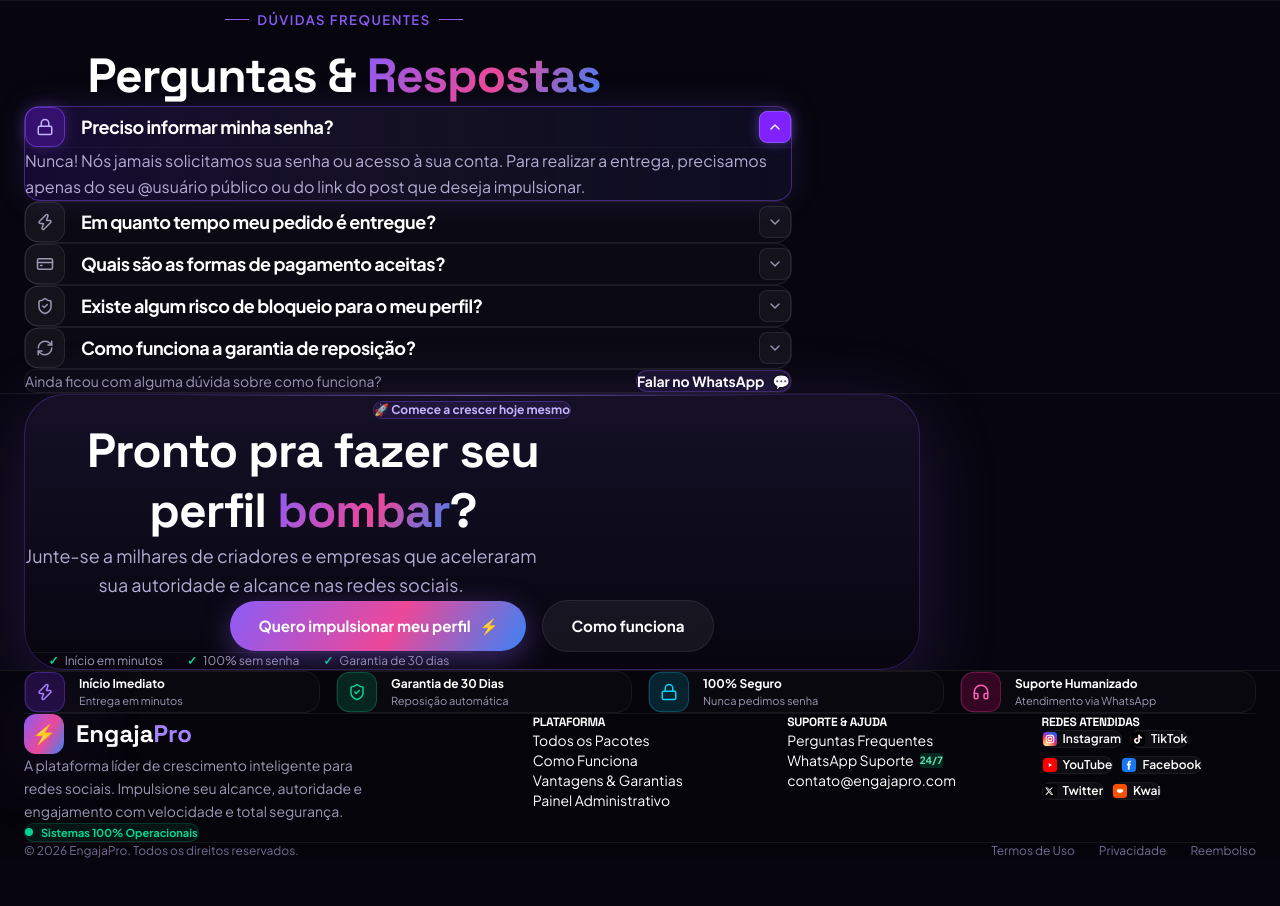
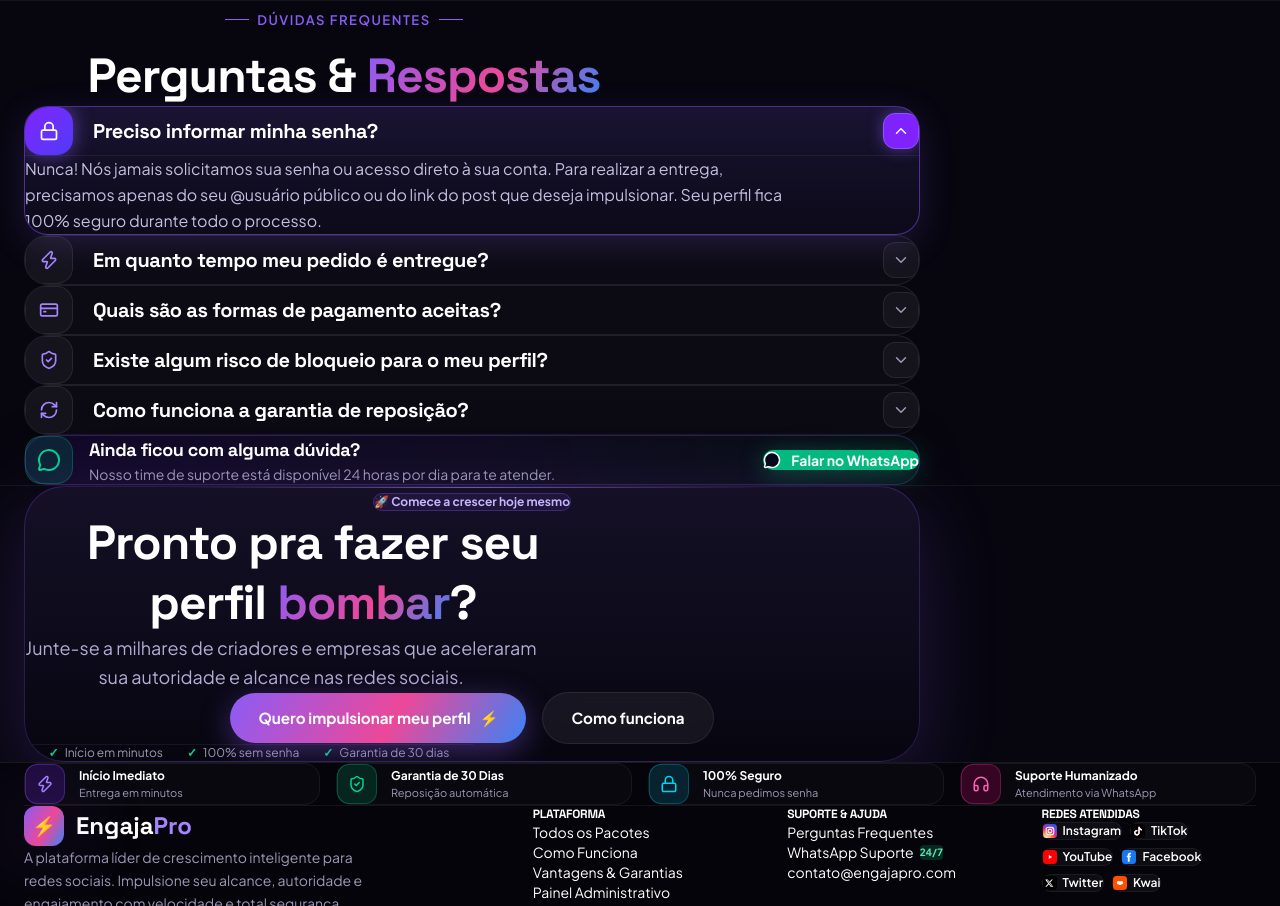
Before and after one commit to nsnexus/engaja, a Next.js app: page / in a window 1280 px wide. Shown: the part 2238-3144 px from the top of the page. Before the commit the page ends 3097 px from the top, so only its background shows below. Built offline with nearby package versions, Linux system fonts and the light colour scheme; no server answers.

Commit message:
fix(faq): craft redesign of accordion cards with generous padding, rich typography, smooth toggle, and WhatsApp support card

```diff
--- a/components/site/FAQ.tsx
+++ b/components/site/FAQ.tsx
@@ -1,6 +1,6 @@
 "use client";
 import { useState } from "react";
-import { Lock, Zap, CreditCard, ShieldCheck, RefreshCw, ChevronDown } from "lucide-react";
+import { Lock, Zap, CreditCard, ShieldCheck, RefreshCw, ChevronDown, MessageCircle } from "lucide-react";
 
 interface FAQItem {
   q: string;
@@ -11,12 +11,12 @@ interface FAQItem {
 const FAQS: FAQItem[] = [
   {
     q: "Preciso informar minha senha?",
-    a: "Nunca! Nós jamais solicitamos sua senha ou acesso à sua conta. Para realizar a entrega, precisamos apenas do seu @usuário público ou do link do post que deseja impulsionar.",
+    a: "Nunca! Nós jamais solicitamos sua senha ou acesso direto à sua conta. Para realizar a entrega, precisamos apenas do seu @usuário público ou do link do post que deseja impulsionar. Seu perfil fica 100% seguro durante todo o processo.",
     icon: Lock,
   },
   {
     q: "Em quanto tempo meu pedido é entregue?",
-    a: "A maioria dos serviços tem início imediato de 2 a 15 minutos após a confirmação do pagamento. O prazo estimado de conclusão varia de acordo com a quantidade e é informado em cada pacote.",
+    a: "A maioria dos serviços tem início imediato de 2 a 15 minutos após a confirmação do pagamento. A entrega é feita de forma gradual e natural para garantir o máximo de segurança e engajamento orgânico para o seu perfil.",
     icon: Zap,
   },
   {
@@ -26,12 +26,12 @@ const FAQS: FAQItem[] = [
   },
   {
     q: "Existe algum risco de bloqueio para o meu perfil?",
-    a: "Zero risco. Todos os nossos serviços respeitam os limites e as diretrizes oficiais das plataformas, com entrega gradual, segura e orgânica.",
+    a: "Zero risco. Todos os nossos métodos respeitam rigorosamente os limites e diretrizes oficiais das plataformas. Não utilizamos bots invasivos, garantindo que seu perfil continue seguro e elegível para monetização.",
     icon: ShieldCheck,
   },
   {
     q: "Como funciona a garantia de reposição?",
-    a: "Caso haja qualquer oscilação de quantidade dentro do prazo de garantia de 30 dias do seu pacote, basta entrar em contato que realizamos a reposição gratuita automaticamente.",
+    a: "Oferecemos garantia de reposição automática de 30 dias. Caso haja qualquer oscilação ou queda na quantidade contratada durante esse período, basta acionar nosso suporte que repomos sem nenhum custo adicional.",
     icon: RefreshCw,
   },
 ];
@@ -44,55 +44,61 @@ export function FAQ() {
   }
 
   return (
-    <div className="max-w-3xl mx-auto">
-      <div className="space-y-3.5">
+    <div className="w-full max-w-4xl mx-auto">
+      {/* FAQ Accordion List */}
+      <div className="space-y-4">
         {FAQS.map((item, i) => {
           const isOpen = openIndex === i;
           const Icon = item.icon;
+
           return (
             <div
               key={i}
-              className={`rounded-2xl transition-all duration-300 border ${
+              className={`rounded-2xl sm:rounded-3xl transition-all duration-300 border overflow-hidden ${
                 isOpen
-                  ? "bg-gradient-to-r from-violet-950/40 via-[#161226]/90 to-indigo-950/30 border-violet-500/40 shadow-[0_0_30px_rgba(139,92,246,0.15)]"
-                  : "bg-white/[0.02] hover:bg-white/[0.04] border-white/[0.07] hover:border-white/[0.14]"
+                  ? "bg-gradient-to-b from-[#1a1433] via-[#120e24] to-[#0d0a1a] border-violet-500/50 shadow-[0_10px_35px_rgba(139,92,246,0.18)]"
+                  : "bg-white/[0.025] hover:bg-white/[0.05] border-white/[0.08] hover:border-white/[0.16]"
               }`}
             >
+              {/* Question Toggle Button */}
               <button
                 type="button"
-                className="w-full flex items-center justify-between p-5 sm:p-6 text-left cursor-pointer gap-4 transition-colors"
+                className="w-full flex items-center justify-between px-6 py-5 sm:px-8 sm:py-6 text-left cursor-pointer gap-4 transition-colors"
                 onClick={() => toggle(i)}
                 aria-expanded={isOpen}
               >
-                <div className="flex items-center gap-3.5 sm:gap-4">
-                  <span
-                    className={`w-9 h-9 sm:w-10 sm:h-10 rounded-xl flex items-center justify-center flex-shrink-0 transition-all ${
+                <div className="flex items-center gap-4 sm:gap-5">
+                  <div
+                    className={`w-11 h-11 sm:w-12 sm:h-12 rounded-2xl flex items-center justify-center flex-shrink-0 transition-all ${
                       isOpen
-                        ? "bg-violet-600/30 border border-violet-500/50 text-violet-300 shadow-[0_0_15px_rgba(139,92,246,0.3)]"
-                        : "bg-white/[0.04] border border-white/[0.08] text-[#9d99b5]"
+                        ? "bg-gradient-to-br from-violet-600 to-indigo-600 text-white shadow-[0_0_20px_rgba(139,92,246,0.6)]"
+                        : "bg-white/[0.04] border border-white/[0.08] text-violet-400"
                     }`}
                   >
-                    <Icon size={18} />
-                  </span>
-                  <span className="font-bold text-base sm:text-lg text-white tracking-tight">
+                    <Icon size={20} />
+                  </div>
+                  <h3 className="font-bold text-base sm:text-xl text-white tracking-tight leading-snug">
                     {item.q}
-                  </span>
+                  </h3>
                 </div>
 
                 <div
-                  className={`w-8 h-8 rounded-lg flex items-center justify-center flex-shrink-0 border transition-all duration-300 ${
+                  className={`w-9 h-9 rounded-xl flex items-center justify-center flex-shrink-0 border transition-all duration-300 ${
                     isOpen
-                      ? "bg-violet-600 border-violet-500 text-white rotate-180 shadow-[0_0_12px_rgba(139,92,246,0.5)]"
+                      ? "bg-violet-600 border-violet-500 text-white rotate-180 shadow-[0_0_15px_rgba(139,92,246,0.5)]"
                       : "bg-white/[0.04] border-white/[0.08] text-[#9d99b5]"
                   }`}
                 >
-                  <ChevronDown size={16} />
+                  <ChevronDown size={18} />
                 </div>
               </button>
 
+              {/* Answer Content */}
               {isOpen && (
-                <div className="px-5 sm:px-6 pb-6 pt-1 text-sm sm:text-base text-[#B4ACD4] leading-relaxed border-t border-white/[0.04] animate-fade-in">
-                  <p className="pt-3">{item.a}</p>
+                <div className="px-6 pb-6 sm:px-8 sm:pb-8 pt-0 border-t border-white/[0.06] animate-fade-in">
+                  <p className="pt-4 sm:pt-5 text-sm sm:text-base text-[#c4bfe0] leading-relaxed max-w-3xl">
+                    {item.a}
+                  </p>
                 </div>
               )}
             </div>
@@ -100,19 +106,30 @@ export function FAQ() {
         })}
       </div>
 
-      {/* Support Helper Note */}
-      <div className="mt-8 text-center bg-white/[0.02] border border-white/[0.06] rounded-2xl p-4 sm:p-5 flex flex-col sm:flex-row items-center justify-between gap-3">
-        <span className="text-xs sm:text-sm text-[#9d99b5]">
-          Ainda ficou com alguma dúvida sobre como funciona?
-        </span>
+      {/* Premium WhatsApp Support Banner */}
+      <div className="mt-10 p-6 sm:p-8 rounded-3xl bg-gradient-to-r from-violet-950/30 via-[#130e26]/80 to-emerald-950/20 border border-violet-500/25 flex flex-col sm:flex-row items-center justify-between gap-6 text-center sm:text-left shadow-[0_10px_40px_rgba(0,0,0,0.4)]">
+        <div className="flex items-center gap-4">
+          <div className="w-12 h-12 rounded-2xl bg-emerald-500/15 border border-emerald-500/30 flex items-center justify-center text-emerald-400 flex-shrink-0">
+            <MessageCircle size={24} />
+          </div>
+          <div>
+            <h4 className="text-base sm:text-lg font-bold text-white mb-0.5">
+              Ainda ficou com alguma dúvida?
+            </h4>
+            <p className="text-xs sm:text-sm text-[#9d99b5]">
+              Nosso time de suporte está disponível 24 horas por dia para te atender.
+            </p>
+          </div>
+        </div>
+
         <a
           href="https://wa.me/5511999999999"
           target="_blank"
           rel="noreferrer"
-          className="inline-flex items-center gap-2 text-xs sm:text-sm font-bold text-violet-400 hover:text-violet-300 bg-violet-500/10 hover:bg-violet-500/20 border border-violet-500/30 px-4 py-2 rounded-xl transition-all"
+          className="inline-flex items-center justify-center gap-2.5 px-6 py-3.5 rounded-2xl bg-emerald-500 hover:bg-emerald-400 text-slate-950 font-bold text-sm shadow-[0_4px_25px_rgba(16,185,129,0.4)] hover:shadow-[0_6px_35px_rgba(16,185,129,0.6)] transition-all flex-shrink-0"
         >
+          <MessageCircle size={18} className="fill-slate-950" />
           <span>Falar no WhatsApp</span>
-          <span>💬</span>
         </a>
       </div>
     </div>
```
